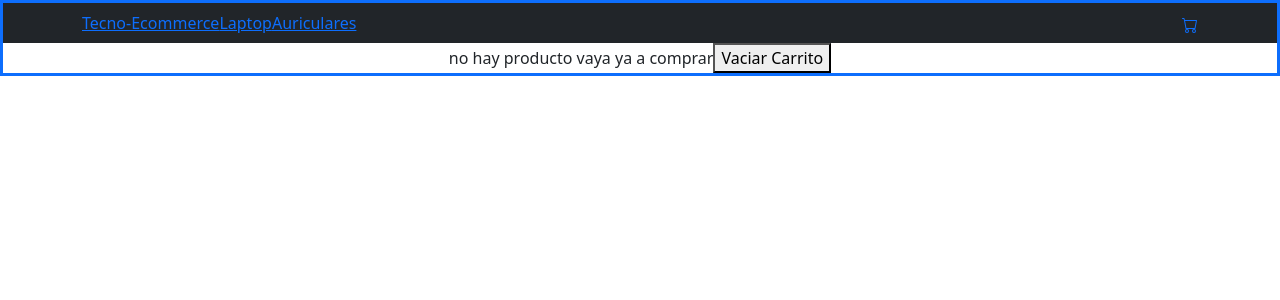
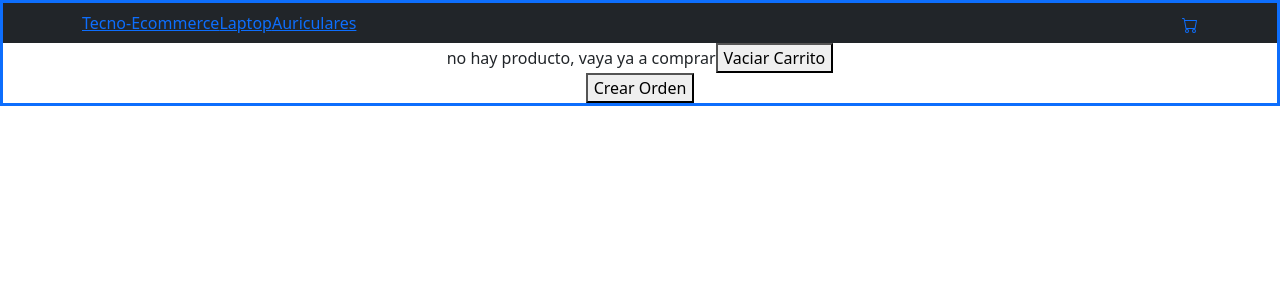
Before and after one commit to LuisTaillant/repositorio07, a React (Create React App) app: page /cart in a window 1280 px wide. Shown: the top 300 px of the page. Built offline with nearby package versions, Linux system fonts and the light colour scheme.

Commit message:
Desafio ItemCollection2-escritura

```diff
--- a/src/components/Cart/Cart.jsx
+++ b/src/components/Cart/Cart.jsx
@@ -1,7 +1,70 @@
 import { useCartContext } from "../../context/CartContext";
+import {
+  getFirestore,
+  collection,
+  addDoc,
+  doc,
+  updateDoc,
+  query,
+  where,
+  documentId,
+  writeBatch,
+  getDocs,
+} from "firebase/firestore";
 
 const Cart = () => {
   const { cartList, vaciarCarrito, sumaTotal, borrarItem } = useCartContext();
+
+  const realizarCompra = async (e) => {
+    e.preventDefault();
+
+    // Nuevo objeto de orders
+    let orden = {};
+    //orden.date = Timestamp.fromDate(new Date())
+
+    orden.buyer = { name: "Luis", email: "LT@gmail.com", phone: "1234567890" };
+    orden.total = sumaTotal();
+
+    orden.items = cartList.map((cartItem) => {
+      const id = cartItem.item.id;
+      const nombre = cartItem.item.name;
+      const precio = cartItem.item.price * cartItem.cantidad;
+      const cantidad = cartItem.cantidad;
+
+      return {
+        id,
+        nombre,
+        precio,
+        cantidad,
+      };
+    });
+
+    const db = getFirestore();
+    const ordersCollection = collection(db, "orders");
+    await addDoc(ordersCollection, orden).then((resp) => console.log(resp));
+
+    // actualizar stock, no es obligatoria, solo el que quiera.
+
+    //   const queryCollection = collection(db, 'items')
+
+    //   const queryActulizarStock = query(
+    //       queryCollection,
+    //       where( documentId() , 'in', cartList.map(it => it.item.id) )
+    //   )
+
+    //   const batch = writeBatch(db)
+
+    //   await getDocs(queryActulizarStock)
+    //   .then(resp => resp.docs.forEach(res => batch.update(res.ref, {
+    //           stock: res.data().stock - cartList.find(item => item.item.id === res.id).cantidad
+    //       })
+    //   ))
+    //   .catch(err => console.log(err))
+    //   .finally(() =>console.log('stock actualizado'))
+    // batch.commit()
+  };
+
+  console.log(cartList);
 
   return (
     <div>
@@ -18,9 +81,11 @@ const Cart = () => {
           {`la suma es ${sumaTotal()}`}
         </>
       ) : (
-        <label>no hay producto vaya ya a comprar</label>
+        <label>no hay producto, vaya ya a comprar</label>
       )}
       <button onClick={vaciarCarrito}>Vaciar Carrito</button>
+      <br />
+      <button onClick={realizarCompra}>Crear Orden</button>
     </div>
   );
 };
--- a/src/components/ItemDetail/ItemDetail.jsx
+++ b/src/components/ItemDetail/ItemDetail.jsx
@@ -1,17 +1,16 @@
 import { useState } from "react";
+import { Link } from "react-router-dom";
 import { useCartContext } from "../../context/CartContext";
 import ItemCount from "../ItemCount/ItemCount";
-import { Link } from "react-router-dom";
 
 const ItemDetail = ({ product }) => {
   const [contador, setContador] = useState(0);
-  const { cartList, agregarAlCarrito } = useCartContext();
+  const { agregarAlCarrito } = useCartContext();
 
   function onAdd(cant) {
     agregarAlCarrito({ item: product, cantidad: cant });
+    setContador(cant);
   }
-
-  console.log(cartList);
 
   return (
     <>
--- a/src/components/ItemListContainer/ItemListContainer.jsx
+++ b/src/components/ItemListContainer/ItemListContainer.jsx
@@ -33,8 +33,6 @@ const ItemListContainer = () => {
       .finally(() => setloading(false));
   }, [idCategoria]);
 
-  console.log(idCategoria);
-
   return (
     <>
       {loading ? (
```
Also changed, not shown: src/components/ItemDetailContainer/ItemDetailContainer.jsx (+2 -15 lines).
